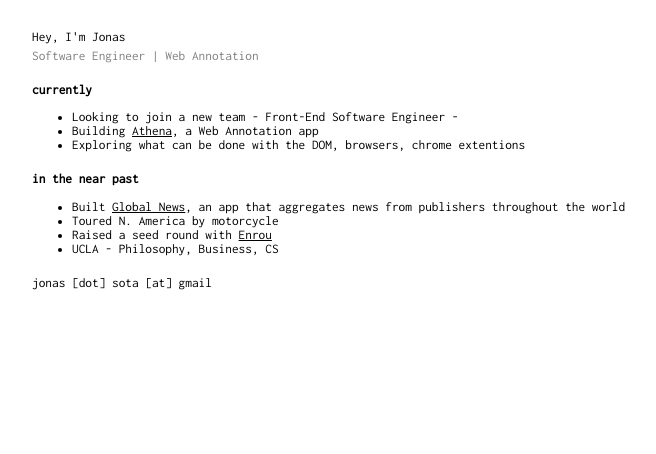
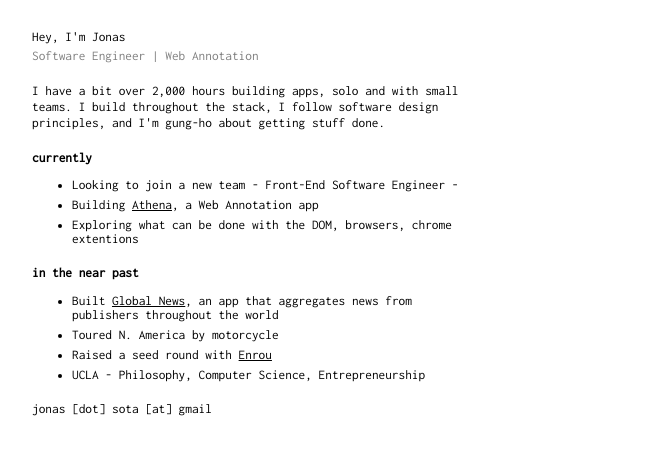
Before and after one commit to JonasMS/jonasms.github.io, a plain HTML site: page index.html in a window 1280 px wide. Shown: the whole page, without its empty margins (6-662 px from the left). Drawn offline with Linux system fonts and the light colour scheme.

Commit message:
FEAT - Add Blurb, Changed Spacing Between Elements

```diff
--- a/index.html
+++ b/index.html
@@ -10,6 +10,9 @@
     <div class="container">
       <div class="name"> Hey, I'm Jonas </div>
       <div class="title"> Software Engineer | Web Annotation </div>
+      <div class="blurb">
+        I have a bit over 2,000 hours building apps, solo and with small teams. I build throughout the stack, I follow software design principles, and I'm gung-ho about getting stuff done.
+      </div>
         <div class="listTitle"> currently </div>
       <ul>
         <li> Looking to join a new team - Front-End Software Engineer - </li>
@@ -21,7 +24,7 @@
         <li> Built <a href="http://52.41.240.48/">Global News</a>, an app that aggregates news from publishers throughout the world </li>
         <li> Toured N. America by motorcycle </li>
         <li> Raised a seed round with <a href="https://enrou.co">Enrou</a> </li>
-        <li> UCLA - Philosophy, Business, CS
+        <li> UCLA - Philosophy, Computer Science, Entrepreneurship
       </ul>
       <div class="contact"> jonas [dot] sota [at] gmail
     </div>
--- a/styles.css
+++ b/styles.css
@@ -15,12 +15,22 @@ ul {
   margin-bottom: 20px;
 }
 
+li {
+  margin-bottom: 6px;
+}
+
 .container {
   margin: 30px;
+  width: 450px;
 }
 
 .name {
   margin-bottom: 5px;
+}
+
+.blurb {
+  margin-bottom: 20px;
+  line-height: 120%;
 }
 
 .title {
```
